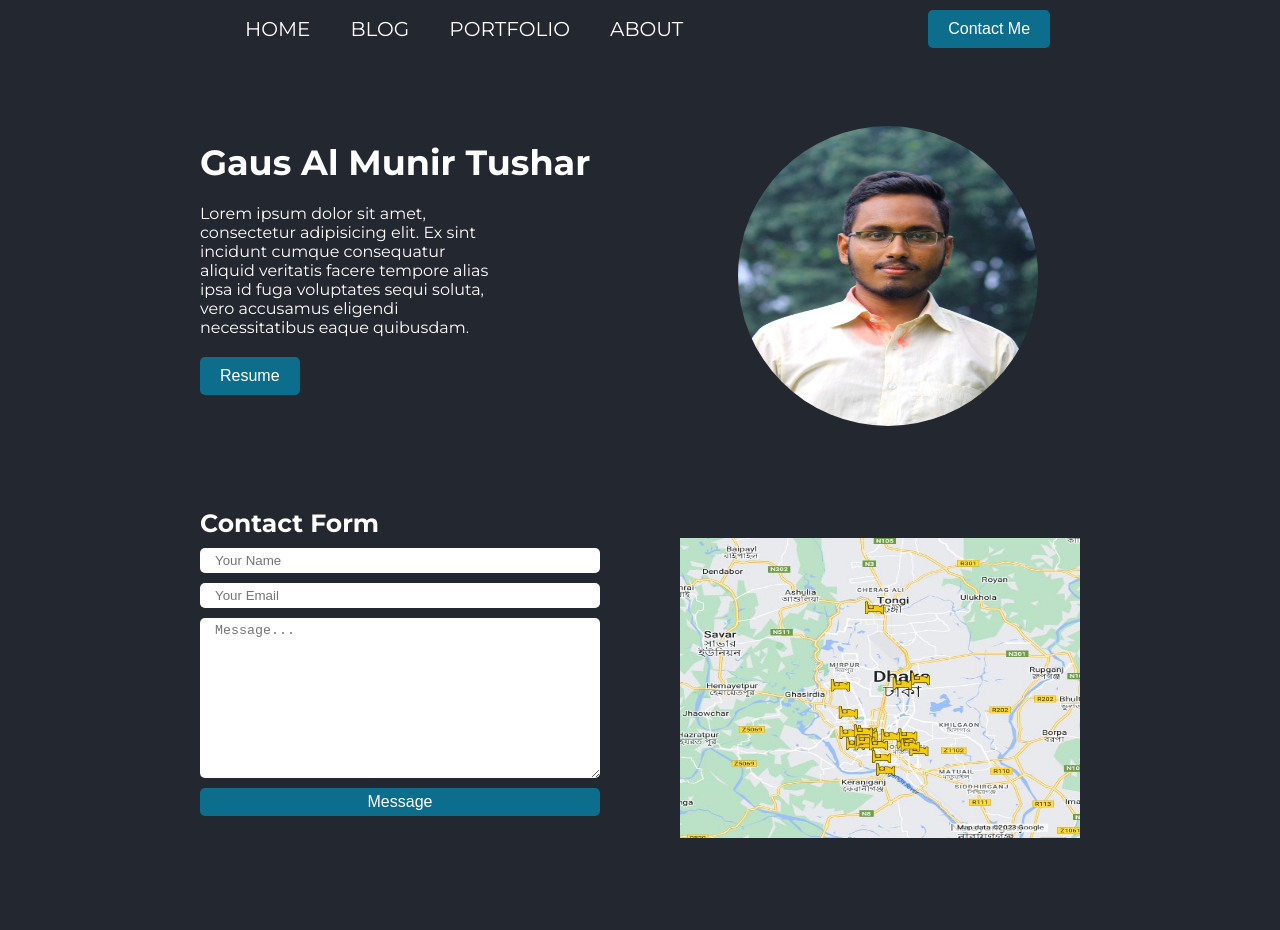
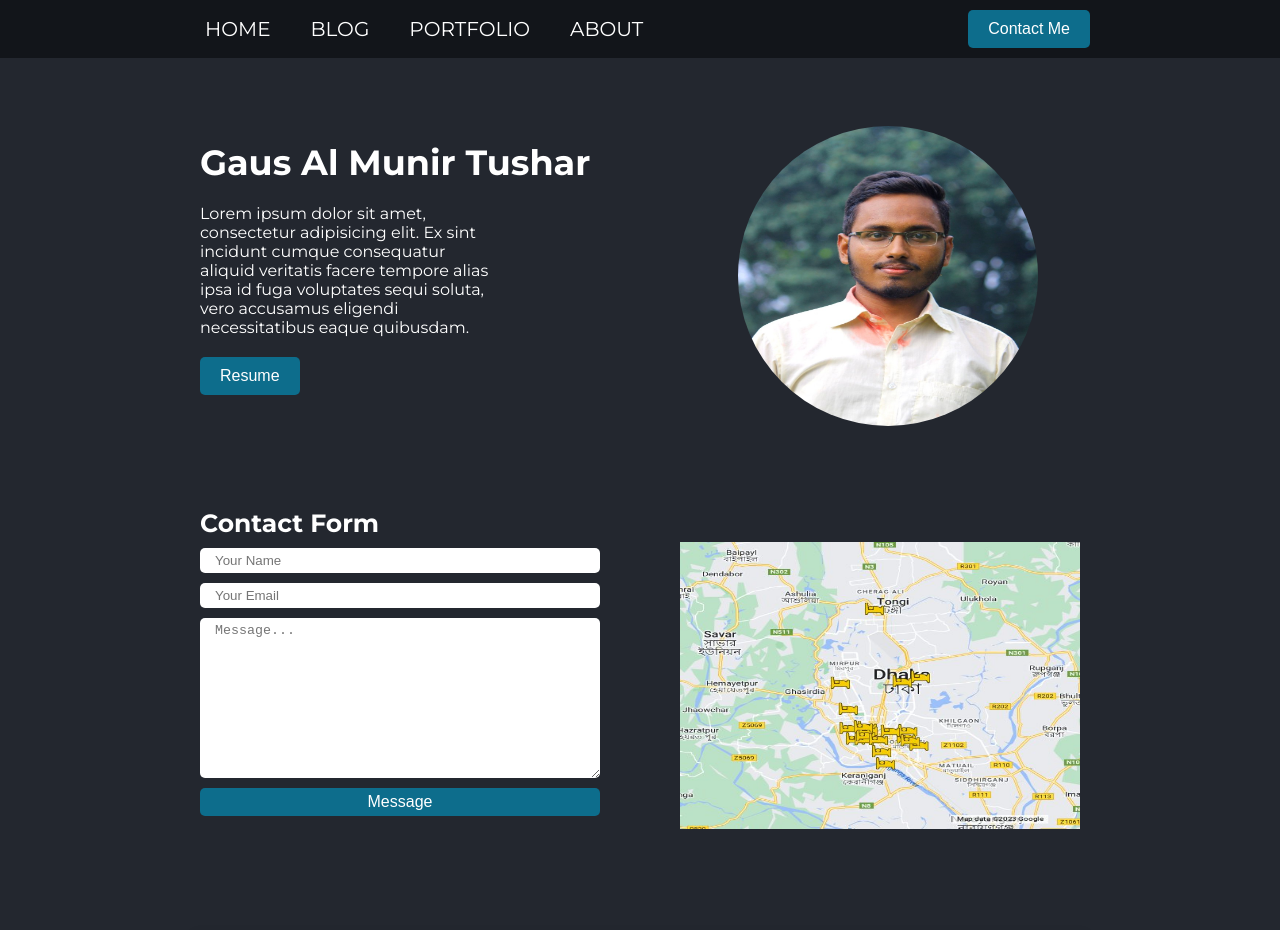
Before and after one commit to GausAlMunirTushar/100-days-of-code, a plain HTML site: page task-1/index.html in a window 1280 px wide. Shown: the top 930 px of the page. Drawn offline with Linux system fonts and the light colour scheme.

Commit message:
design completed

```diff
--- a/task-1/index.html
+++ b/task-1/index.html
@@ -13,6 +13,7 @@
     <link rel="stylesheet" href="styles/index.css">
 </head>
 <body>
+    <div class="header-section">
         <header>
             <nav>
                 <ul>
@@ -24,6 +25,7 @@
             </nav>
             <button class="btn-contact">Contact Me</button>
         </header>
+    </div>
    <section class="about">
     <main>
         <section class="about-left">
--- a/task-1/styles/index.css
+++ b/task-1/styles/index.css
@@ -8,10 +8,16 @@ body {
     color: white;
     font-family: 'Montserrat', sans-serif;
 }
+.header-section {
+    background: #12151a;
+    display: flex;
+    justify-content: center;
+}
 header {
+    width: 900px;
     display: flex;
     bottom: 1px solid red;
-    justify-content: space-evenly;
+    justify-content: space-between;
     align-items: center;
     margin: 10px 0px;
 }
@@ -101,9 +107,9 @@ input[type="button"] {
 
 }
 .map {
-    margin-top: 30px;
+    margin-top: 34px;
     width: 400px;
-    height: 300px;
+    height: 287px;
 }
 
 .container {
@@ -141,7 +147,7 @@ tr:hover {
 
 
 footer {
-    background-color: #333;
+    background: #12151a;
     color: #fff;
     padding: 20px 0;
 }
```
Lines whose indentation alone changed are shown as unchanged.
